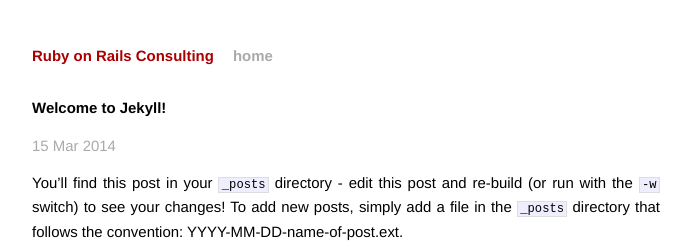
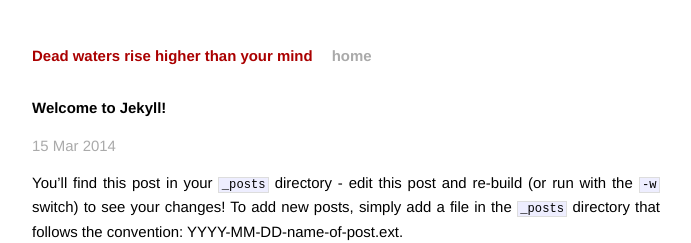
Before and after one commit to 5vankmajer/5vankmajer.github.io, a Jekyll site: the page built from _posts/2014-03-15-welcome-to-jekyll.markdown, in a window 1280 px wide. Shown: the top 243 px of the page, without its empty margins (294-985 px from the left). Built offline with Jekyll 4.4.1, drawn with Linux system fonts in a browser that asks for light colours; Markdown is read by kramdown in place of the engine named in the settings.

Commit message:
Testing changes on configuration file.

```diff
--- a/_config.yml
+++ b/_config.yml
@@ -1,3 +1,3 @@
-name: Ruby on Rails Consulting
+name: Dead waters rise higher than your mind
 markdown: redcarpet
 pygments: true
```
